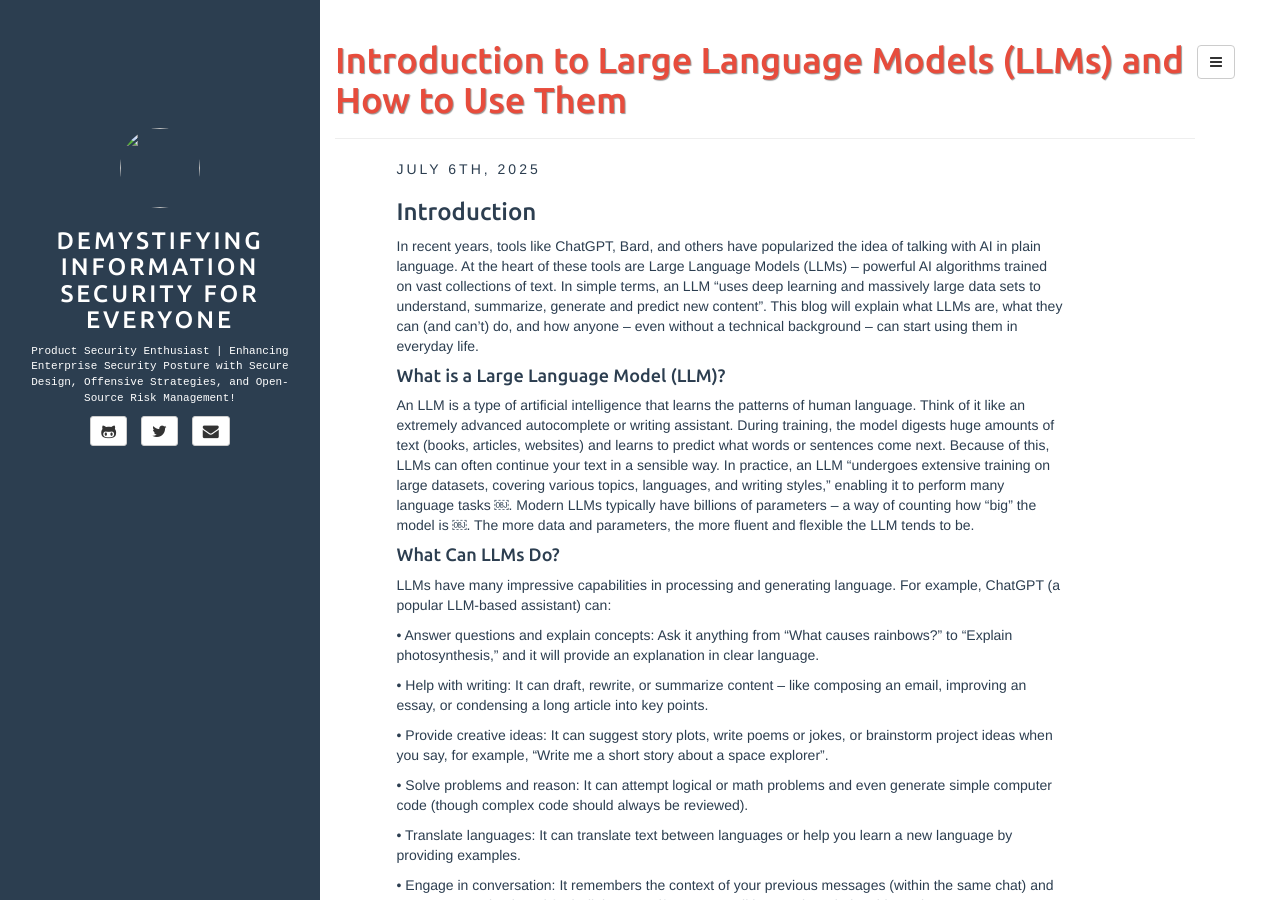
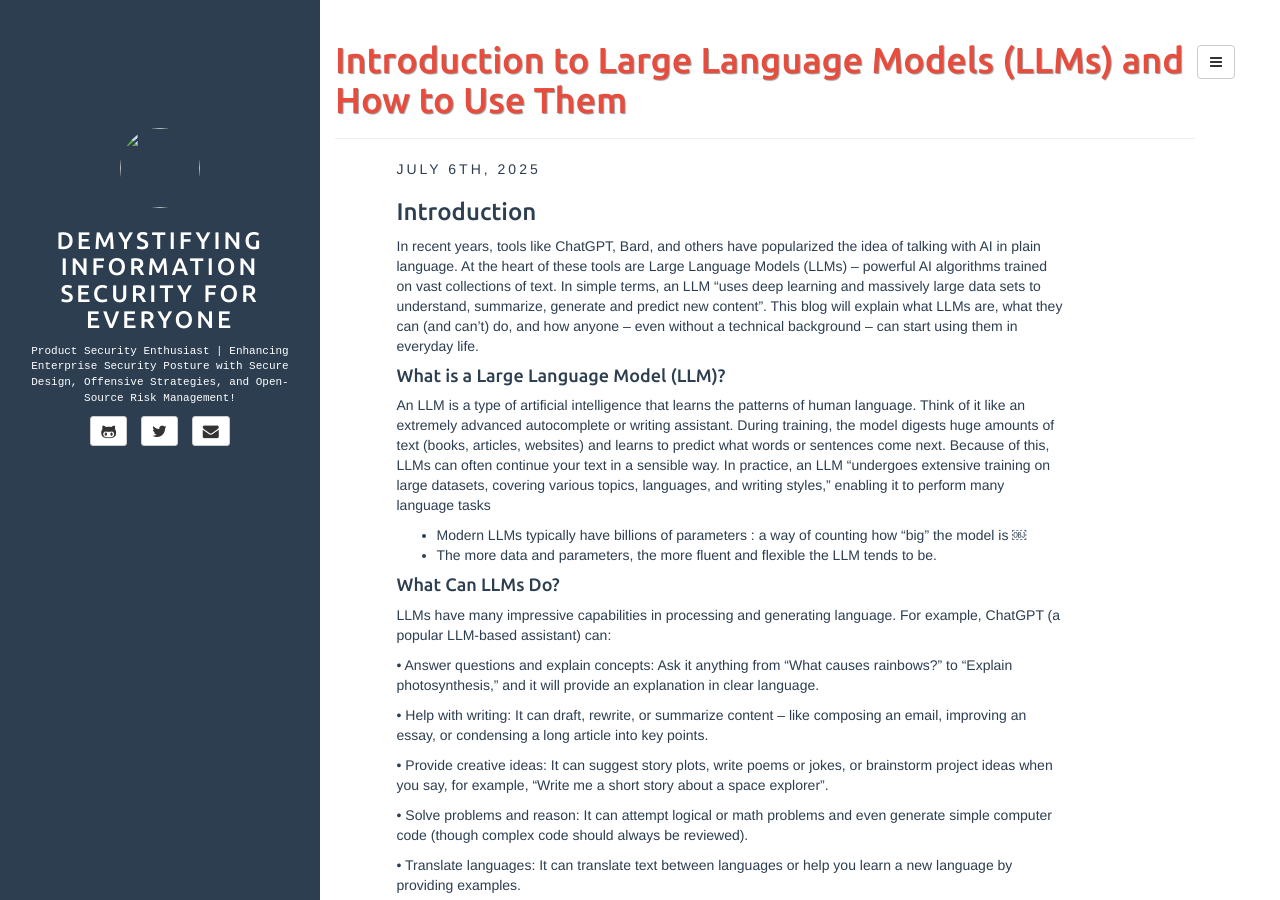
Before and after one commit to homkafle/homkafle.github.io, a Jekyll site: the page built from docs/_posts/2025-07-06-Intro2LLM.md, in a window 1280 px wide and 900 px high. Built offline with Jekyll 4.4.1, drawn with Linux system fonts in a browser that asks for light colours; some of the changed text lies outside the part shown.

```diff
--- a/docs/_posts/2025-07-06-Intro2LLM.md
+++ b/docs/_posts/2025-07-06-Intro2LLM.md
@@ -14,7 +14,10 @@ In recent years, tools like ChatGPT, Bard, and others have popularized the idea
 
 #### What is a Large Language Model (LLM)?
 
-An LLM is a type of artificial intelligence that learns the patterns of human language. Think of it like an extremely advanced autocomplete or writing assistant. During training, the model digests huge amounts of text (books, articles, websites) and learns to predict what words or sentences come next. Because of this, LLMs can often continue your text in a sensible way. In practice, an LLM “undergoes extensive training on large datasets, covering various topics, languages, and writing styles,” enabling it to perform many language tasks ￼. Modern LLMs typically have billions of parameters – a way of counting how “big” the model is ￼. The more data and parameters, the more fluent and flexible the LLM tends to be.
+An LLM is a type of artificial intelligence that learns the patterns of human language. Think of it like an extremely advanced autocomplete or writing assistant. During training, the model digests huge amounts of text (books, articles, websites) and learns to predict what words or sentences come next. Because of this, LLMs can often continue your text in a sensible way. In practice, an LLM “undergoes extensive training on large datasets, covering various topics, languages, and writing styles,” enabling it to perform many language tasks
+
+- Modern LLMs typically have billions of parameters : a way of counting how “big” the model is ￼
+- The more data and parameters, the more fluent and flexible the LLM tends to be.
 
 #### What Can LLMs Do?
 
@@ -113,6 +116,6 @@ Fact-check important information: Especially if you’re using it for learning o
 
 #### Conclusion
 
-Large Language Models open up a whole new way to use technology: you can simply talk or type to get help with writing, learning, creativity, and more. Even if you’re not a tech expert, you can use LLMs as handy assistants. Remember, they are powerful but imperfect. Always keep an eye on accuracy and be aware of potential biases ￼. Start with small experiments – ask a question, get an answer, and see how it goes. As you explore, you’ll discover tricks that work best for you. With a little practice, LLMs can become a fun and productive tool for everyday tasks like drafting emails, finding information, or just sparking new ideas.
+Large Language Models open up a whole new way to use technology: you can simply talk or type to get help with writing, learning, creativity, and more. Even if you’re not a tech expert, you can use LLMs as handy assistants. Remember, they are powerful but imperfect. Always keep an eye on accuracy and be aware of potential biases. Start with small experiments – ask a question, get an answer, and see how it goes. As you explore, you’ll discover tricks that work best for you. With a little practice, LLMs can become a fun and productive tool for everyday tasks like drafting emails, finding information, or just sparking new ideas.
 
 Happy exploring the world of LLMs!
```
